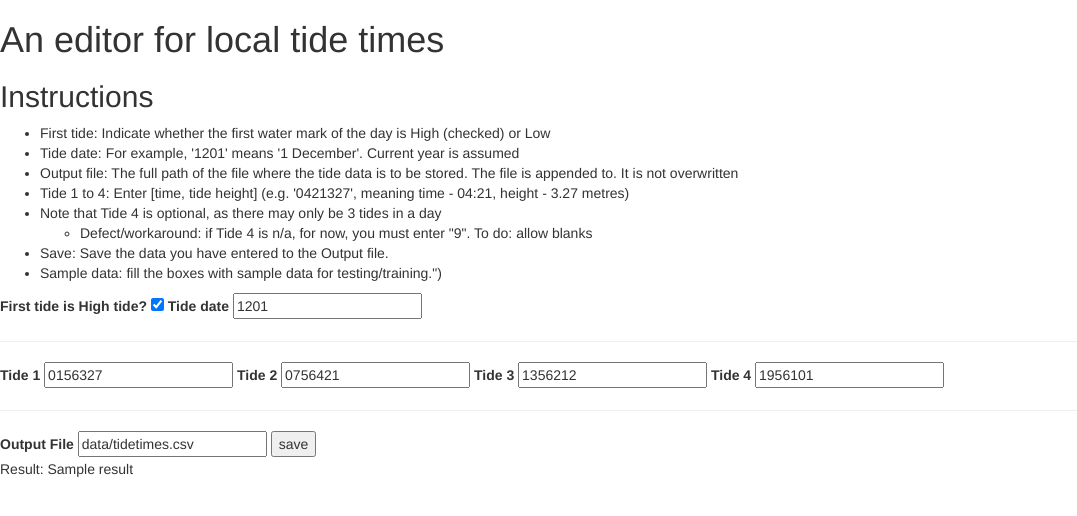
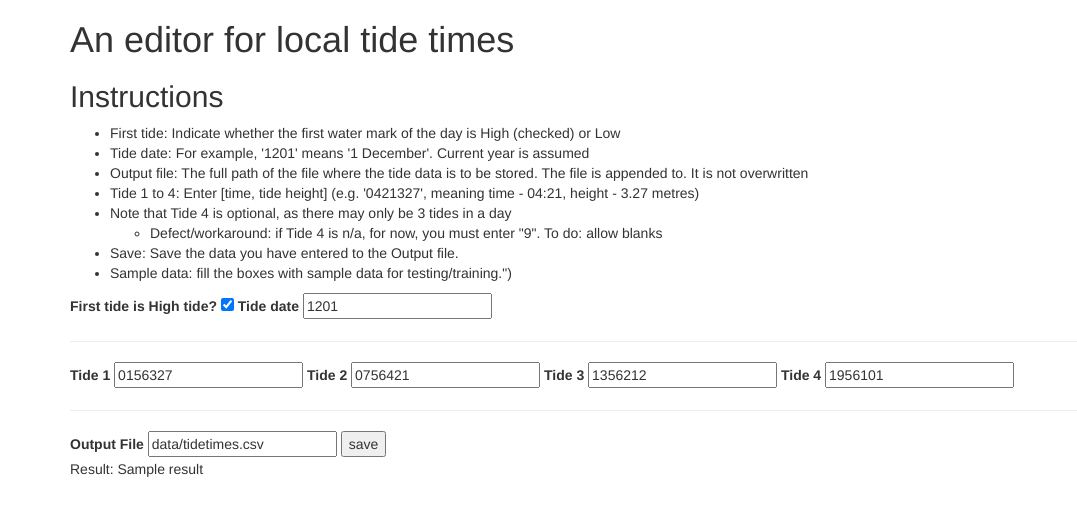
Before and after one commit to aadennis/PythonSandboxAA, a FastAPI app: template BoardingNow/templates/tidetimes.html in a window 1280 px wide. Shown: the top 516 px of the page, without its empty margins (0-1077 px from the left). Run offline with FastAPI, Linux system fonts and the light colour scheme; the template is opened without the code that fills it: most values are stand-ins (such as "Sample title", 1, 10 or a date in 2020); parts of the project's set-up code (start-up, migrations or seed data) failed here and were passed over; some libraries are stand-ins or nearby versions.

Commit message:
Add a bootstrap container for a lh margin

```diff
--- a/BoardingNow/templates/tidetimes.html
+++ b/BoardingNow/templates/tidetimes.html
@@ -9,12 +9,14 @@
 </head>
 
 <body>
+    <div class="container">
         <H1>An editor for local tide times</H1>
         <H2>Instructions</H2>
         <ul>
             <li>First tide: Indicate whether the first water mark of the day is High (checked) or Low</li>
             <li>Tide date: For example, '1201' means '1 December'. Current year is assumed</li>
-        <li>Output file: The full path of the file where the tide data is to be stored. The file is appended to. It is
+            <li>Output file: The full path of the file where the tide data is to be stored. The file is appended to. It
+                is
                 not overwritten</li>
             <li>Tide 1 to 4: Enter [time, tide height] (e.g. '0421327', meaning time - 04:21, height - 3.27 metres)</li>
             <li>Note that Tide 4 is optional, as there may only be 3 tides in a day
@@ -28,9 +30,9 @@
         <!-- http://127.0.0.1:8000/tidetimes -->
         <form method="post">
             <label for="is_high_tide">First tide is High tide?</label>
-        <input type="checkbox" id="is_high_tide" name="is_high_tide" checked/>
+            <input type="checkbox" id="is_high_tide" name="is_high_tide" checked />
             <label for="tide_date">Tide date</label>
-        <input type="text" id="tide_date" name="tide_date" value="{{ tide_date|default(1201) }}"/>
+            <input type="text" id="tide_date" name="tide_date" value="{{ tide_date|default(1201) }}" />
             <hr />
             <div id="tides">
                 <label for="tide_1">Tide 1</label>
@@ -38,9 +40,9 @@
                 <label for="tide_2">Tide 2</label>
                 <input type="number" name="tide_2" value="{{ tide_2|default('0756421') }}" />
                 <label for="tide_3">Tide 3</label>
-            <input type="number" name="tide_3" value="{{ tide_3|default('1356212') }}"  />
+                <input type="number" name="tide_3" value="{{ tide_3|default('1356212') }}" />
                 <label for="tide_4">Tide 4</label>
-            <input type="number" name="tide_4" value="{{ tide_4|default('1956101') }}"  />
+                <input type="number" name="tide_4" value="{{ tide_4|default('1956101') }}" />
 
             </div>
             <hr />
@@ -52,6 +54,7 @@
 
         </form>
         <p>Result: {{ result }}</p>
+    </div>
 </body>
 
 </html>
```
Lines whose indentation alone changed are shown as unchanged.
